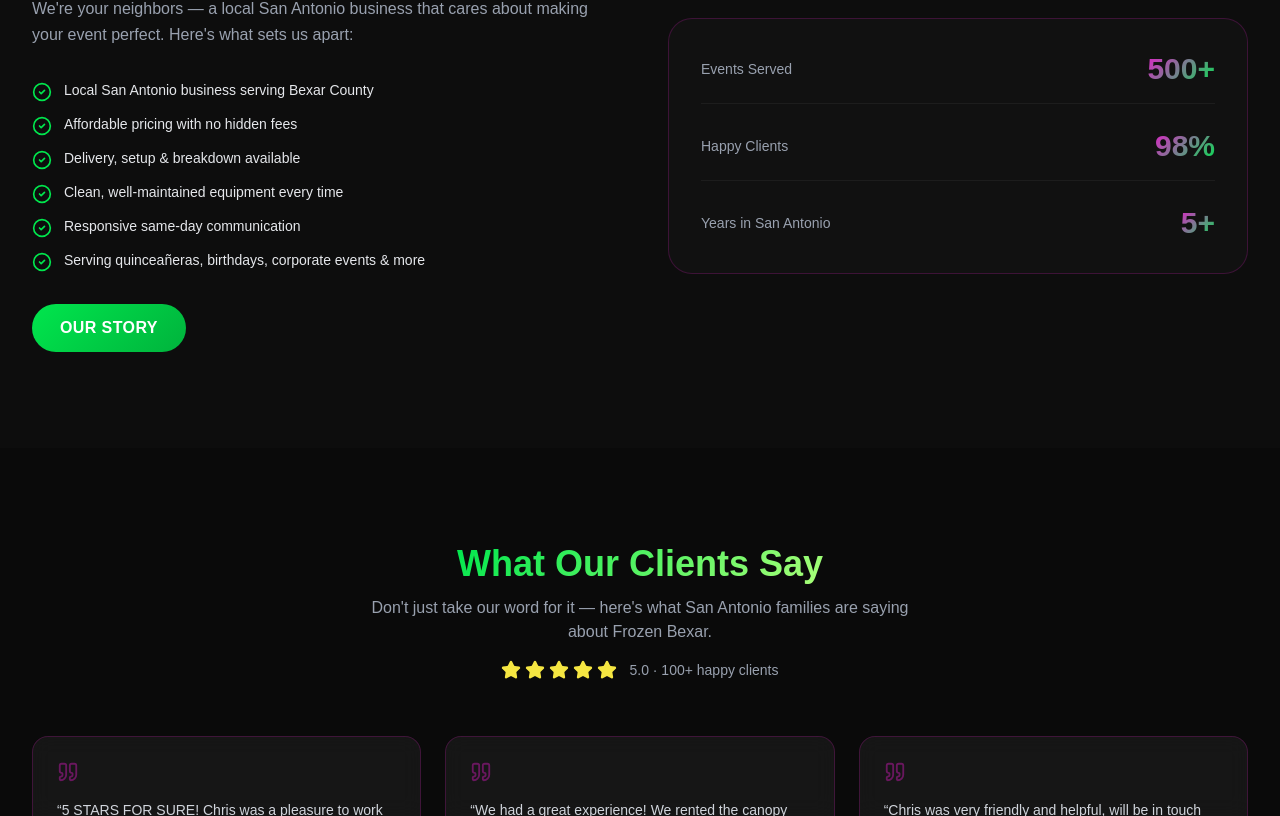
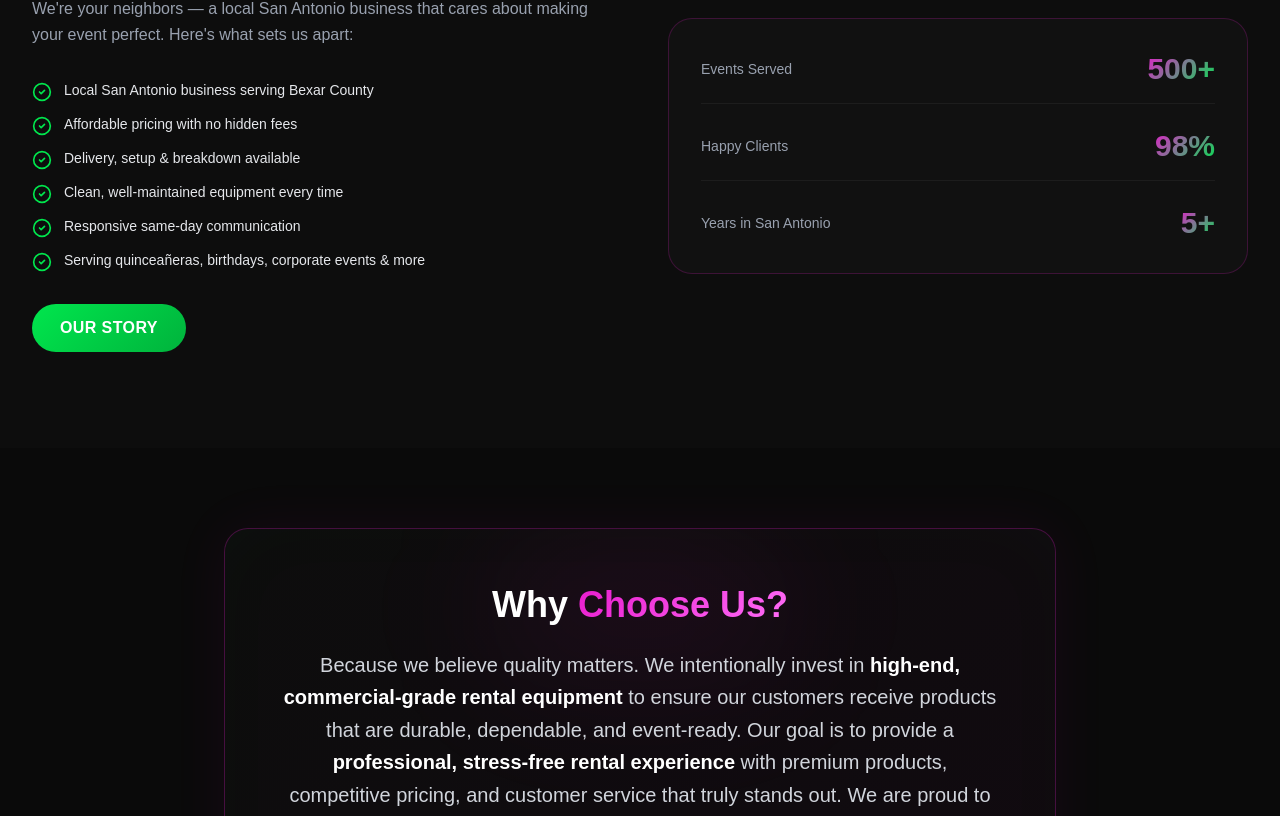
Before and after one commit to founderai/frozenbexar, a Next.js app: page / in a window 1280 px wide. Shown: the part 1984-2800 px from the top of the page. Built offline with nearby package versions, Linux system fonts and the light colour scheme.

Commit message:
Add Why Choose Us statement section between Why Frozen Bexar and reviews

```diff
--- a/app/page.tsx
+++ b/app/page.tsx
@@ -225,6 +225,40 @@ export default function Home() {
         </div>
       </section>
 
+      {/* Why Choose Us Statement */}
+      <section className="py-20 bg-[#0a0a0a]">
+        <div className="max-w-4xl mx-auto px-4 sm:px-6 lg:px-8">
+          <div
+            className="rounded-3xl p-10 sm:p-14 text-center relative overflow-hidden"
+            style={{
+              background: "linear-gradient(135deg, #0d0d0d, #110a10)",
+              border: "1.5px solid rgba(232,28,205,0.25)",
+              boxShadow: "0 0 60px rgba(232,28,205,0.06), inset 0 0 80px rgba(0,230,77,0.02)",
+            }}
+          >
+            <div className="absolute top-0 left-1/2 -translate-x-1/2 w-80 h-40 bg-[#e81ccd]/6 rounded-full blur-3xl pointer-events-none" />
+            <h2 className="text-3xl sm:text-4xl font-black mb-6 relative">
+              Why{" "}
+              <span style={{ background: "linear-gradient(135deg,#e81ccd,#ff6ef7)", WebkitBackgroundClip: "text", WebkitTextFillColor: "transparent" }}>
+                Choose Us?
+              </span>
+            </h2>
+            <p className="text-gray-300 text-lg sm:text-xl leading-relaxed relative max-w-3xl mx-auto">
+              Because we believe quality matters. We intentionally invest in{" "}
+              <span className="text-white font-semibold">high-end, commercial-grade rental equipment</span>{" "}
+              to ensure our customers receive products that are durable, dependable, and event-ready. Our goal is to provide a{" "}
+              <span className="text-white font-semibold">professional, stress-free rental experience</span>{" "}
+              with premium products, competitive pricing, and customer service that truly stands out. We are proud to be{" "}
+              <span className="font-black" style={{ color: "#f5e642" }}>5-star rated</span>{" "}
+              and committed to making every event a success.
+            </p>
+            <div className="flex justify-center gap-1 mt-8">
+              {[1,2,3,4,5].map((s) => <Star key={s} size={22} className="text-[#f5e642] fill-[#f5e642]" />)}
+            </div>
+          </div>
+        </div>
+      </section>
+
       {/* Reviews */}
       <section className="py-24 bg-[#0a0a0a]">
         <div className="max-w-7xl mx-auto px-4 sm:px-6 lg:px-8">
```
